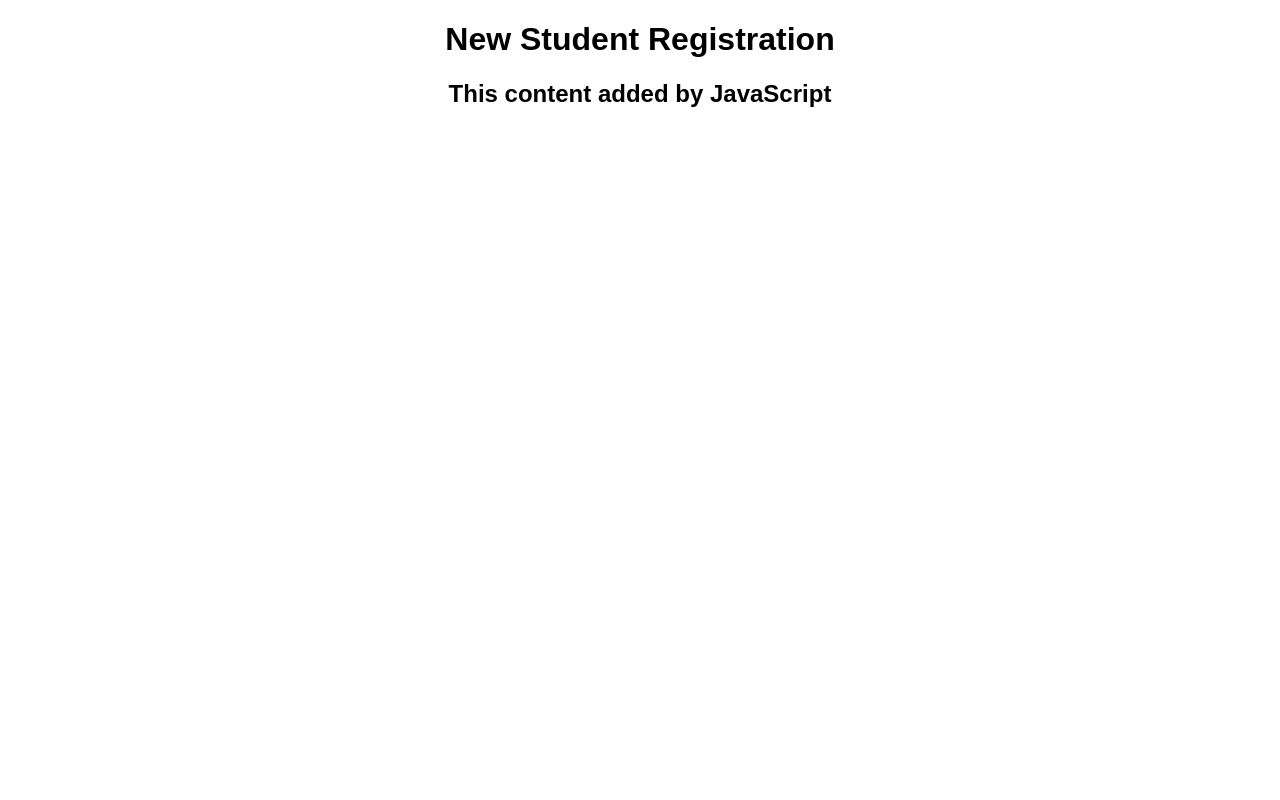
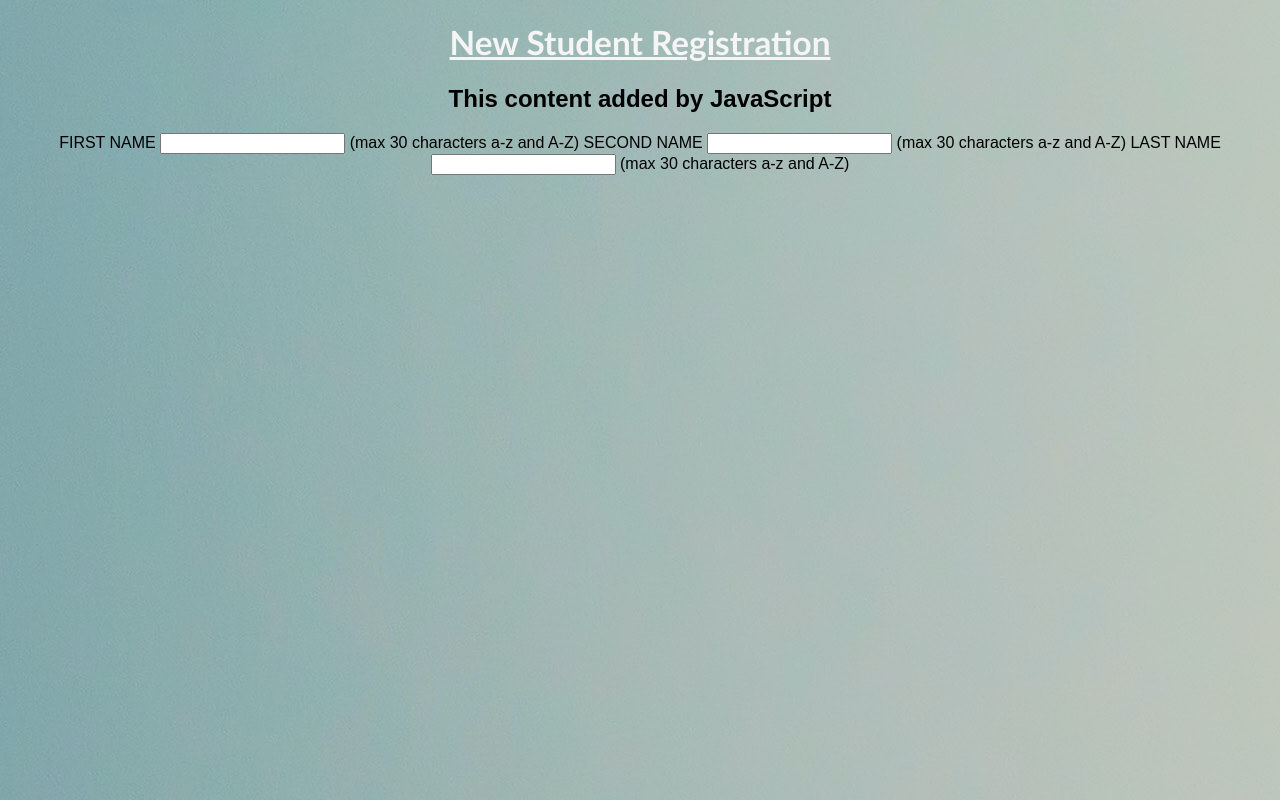
Before and after one commit to margaret-ndirangu/student_registration.github.io, a plain HTML site: page index.html in a window 1280 px wide. Drawn offline with Linux system fonts and the light colour scheme.

Commit message:
update index.html , update style.css

```diff
--- a/index.html
+++ b/index.html
@@ -11,7 +11,28 @@
     <script src="script.js"></script>
     <table align="center" cellpadding = "10"></table>
 
+<!----- First Name ---->
+<tr>
+    <td>FIRST NAME</td>
+    <td><input type="text" name="First_Name" maxlength="30"/>
+    (max 30 characters a-z and A-Z)
+    </td>
+    </tr>
+<!----- Second Name ---->
+    <tr>
+      <td>SECOND NAME</td>
+      <td><input type="text" name="Second_Name" maxlength="30"/>
+      (max 30 characters a-z and A-Z)
+      </td>
+      </tr>
 
+<!----- Last Name ---->
+    <tr>
+    <td>LAST NAME</td>
+    <td><input type="text" name="Last_Name" maxlength="30"/>
+    (max 30 characters a-z and A-Z)
+    </td>
+    </tr>
 
 
 </body>
--- a/style.css
+++ b/style.css
@@ -4,3 +4,12 @@ body {
    text-align: center;
    text-emphasis: none;
   }
+  h1{
+    font-family: Calibri;
+    font-size: 25pt;
+    font-style: normal;
+    font-weight: bold;
+    color:whitesmoke;
+    text-align: center;
+    text-decoration: underline
+  }
```
Also changed, not shown: paper.jpg (added).
